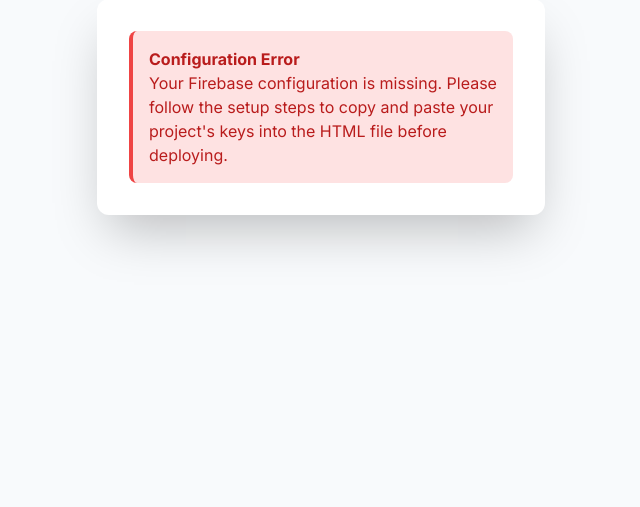
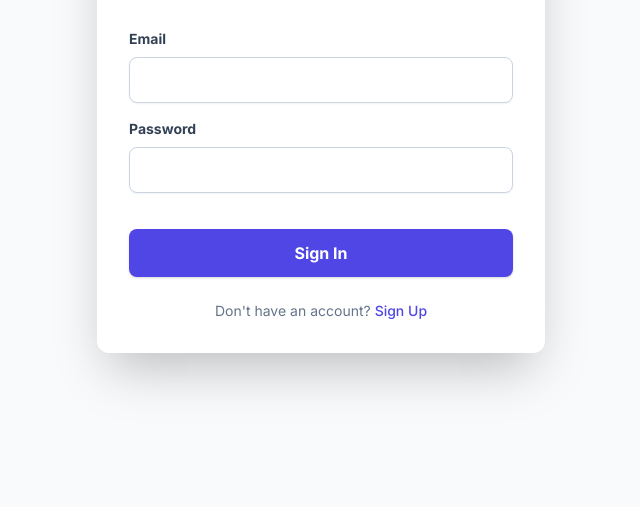
Before and after one commit to my-own-website25/rm-enterprise-inventory, a plain HTML site: page index.html in a window 1280 px wide. Shown: the part 293-800 px from the top of the page, without its empty margins (319-959 px from the left). Drawn offline with nearby package versions, Linux system fonts and the light colour scheme; no server answers.

Commit message:
Update index.html
BUG FIXED

```diff
--- a/index.html
+++ b/index.html
@@ -273,14 +273,15 @@
     <!-- Firebase SDK -->
     <script type="module">
         // --- Firebase Configuration ---
-        const firebaseConfig = typeof __firebase_config !== 'undefined' ? JSON.parse(__firebase_config) : {
-            apiKey: "YOUR_API_KEY",
-            authDomain: "YOUR_AUTH_DOMAIN",
-            projectId: "YOUR_PROJECT_ID",
-            storageBucket: "YOUR_STORAGE_BUCKET",
-            messagingSenderId: "YOUR_MESSAGING_SENDER_ID",
-            appId: "YOUR_APP_ID"
-        };
+          const firebaseConfig = {
+  apiKey: "AIzaSyCTyhpmv2ccM8OQIWaPJ2ZR7AKgDOGdZsc",
+  authDomain: "rm-enterprise-inventory.firebaseapp.com",
+  projectId: "rm-enterprise-inventory",
+  storageBucket: "rm-enterprise-inventory.firebasestorage.app",
+  messagingSenderId: "343379662698",
+  appId: "1:343379662698:web:3cb825dcddd1aae0df3713"
+};
+
         const appId = typeof __app_id !== 'undefined' ? __app_id : 'default-app-id';
 
         // --- Firebase Imports ---
```
